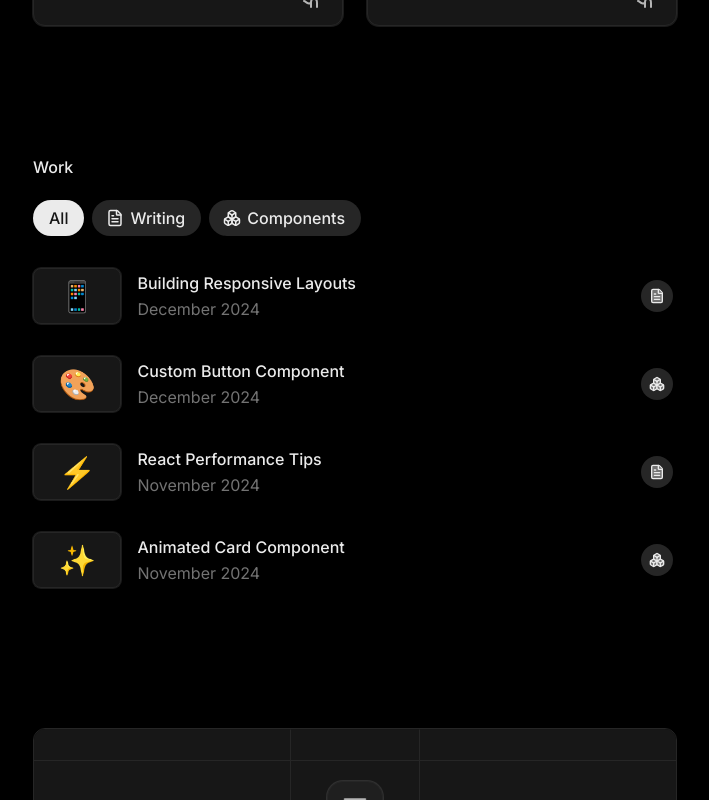
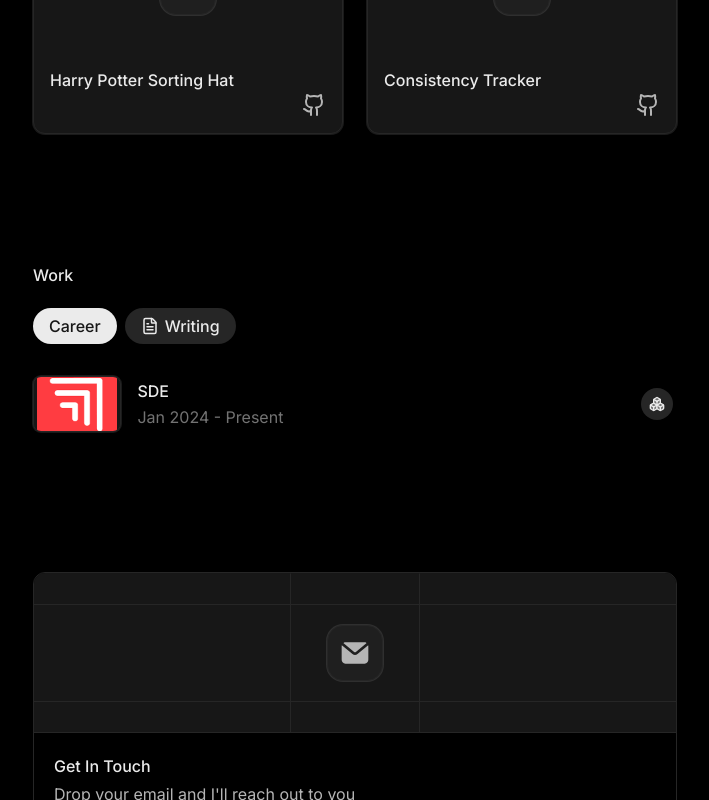
Before and after one commit to archanaprabhat/portfolio-v2, a Next.js app: page / in a window 1280 px wide. Shown: the part 704-1504 px from the top of the page, without its empty margins (285-994 px from the left). Built offline with nearby package versions, Linux system fonts and the light colour scheme.

Commit message:
feat: Add resume download functionality and PDF, update the work section to feature career experience with image previews, and refactor work filter UI and styling.

```diff
--- a/src/app/globals.css
+++ b/src/app/globals.css
@@ -4,7 +4,10 @@
 
 @layer components {
   .project-card {
-    @apply rounded-xl overflow-hidden border border-gray-300 hover:border-gray-400 transition-colors duration-200;
+    @apply relative overflow-hidden rounded-xl border border-gray-300 bg-gray-100 transition-all duration-300 hover:border-gray-400 hover:shadow-lg dark:border-gray-800 dark:bg-gray-900;
+  }
+  .filter-pill {
+    @apply flex h-9 items-center justify-center gap-1.5 rounded-full font-medium px-4;
   }
 }
 
--- a/src/app/page.tsx
+++ b/src/app/page.tsx
@@ -60,7 +60,17 @@ export default function Home() {
         />
       </div>
 
-      {/* Projects Section */}
+      {/* Resume Download Section */}
+      <div className="mt-16 flex w-full justify-center">
+        <a
+          href="/Archana_resume.pdf"
+          download
+          className="inline-flex items-center rounded-lg bg-gray-1200 px-6 py-3 text-sm font-medium text-gray-100 hover:bg-gray-1100 focus:outline-none focus-visible:ring-2 focus-visible:ring-gray-500"
+        >
+          Download My Resume
+        </a>
+      </div>
+      {/* Projects Section Wrapper */}
       <div className="mt-16 w-full sm:mt-32">
         <div className="mb-5 flex w-full items-center font-medium text-gray-1200">
           Projects
@@ -81,6 +91,7 @@ export default function Home() {
         </div>
       </div>
 
+
       {/* Work Section */}
       <WorkSection />
 
--- a/src/components/WorkSection.tsx
+++ b/src/components/WorkSection.tsx
@@ -1,5 +1,6 @@
 "use client";
 
+import Image from "next/image";
 import { useState } from "react";
 import { FileText, Boxes } from "lucide-react";
 
@@ -7,30 +8,29 @@ type WorkItem = {
     id: string;
     title: string;
     date: string;
-    category: "writing" | "component";
+    category: "career" | "writing";
     href: string;
+    target?: "_blank";
     preview: string;
-    previewDark: string;
 };
 
 const workItems: WorkItem[] = [
     {
         id: "1",
-        title: "Building Responsive Layouts",
-        date: "December 2024",
-        category: "writing",
-        href: "#",
-        preview: "📱",
-        previewDark: "📱",
+        title: "SDE",
+        date: "Jan 2024 - Present",
+        category: "career",
+        href: "https://asterisk.ad/",
+        target: "_blank",
+        preview: "/vymo.png",
     },
     {
         id: "2",
         title: "Custom Button Component",
         date: "December 2024",
-        category: "component",
+        category: "writing",
         href: "#",
         preview: "🎨",
-        previewDark: "🎨",
     },
     {
         id: "3",
@@ -39,65 +39,48 @@ const workItems: WorkItem[] = [
         category: "writing",
         href: "#",
         preview: "⚡",
-        previewDark: "⚡",
     },
     {
         id: "4",
         title: "Animated Card Component",
         date: "November 2024",
-        category: "component",
+        category: "writing",
         href: "#",
         preview: "✨",
-        previewDark: "✨",
     },
 ];
 
 export default function WorkSection() {
-    const [filter, setFilter] = useState<"all" | "writing" | "component">("all");
+    const [filter, setFilter] = useState<"career" | "writing">("career");
 
-    const filteredItems = workItems.filter((item) => {
-        if (filter === "all") return true;
-        return item.category === filter;
-    });
+    const filteredItems = workItems.filter((item) => item.category === filter);
 
     return (
         <div className="mt-16 w-full sm:mt-32">
             <div className="mb-5 flex w-full items-center font-medium text-gray-1200">Work</div>
             <div className="mb-5 flex gap-2">
                 <button
-                    aria-label="All"
-                    className={`filter-pill flex h-9 items-center justify-center gap-1.5 rounded-full font-medium px-4 ${filter === "all"
-                            ? "bg-gray-1200 text-gray-100"
-                            : "bg-gray-300 text-gray-1200 hover:bg-gray-400"
+                    aria-label="Career"
+                    className={`filter-pill ${filter === "career"
+                        ? "bg-gray-1200 text-gray-100"
+                        : "bg-gray-300 text-gray-1200 hover:bg-gray-400"
                         }`}
                     type="button"
-                    onClick={() => setFilter("all")}
+                    onClick={() => setFilter("career")}
                 >
-                    All
+                    Career
                 </button>
                 <button
                     aria-label="Writing"
-                    className={`filter-pill flex h-9 items-center justify-center gap-1.5 rounded-full font-medium pr-4 pl-[14px] ${filter === "writing"
-                            ? "bg-gray-1200 text-gray-100"
-                            : "bg-gray-300 text-gray-1200 hover:bg-gray-400"
+                    className={`filter-pill ${filter === "writing"
+                        ? "bg-gray-1200 text-gray-100"
+                        : "bg-gray-300 text-gray-1200 hover:bg-gray-400"
                         }`}
                     type="button"
                     onClick={() => setFilter("writing")}
                 >
                     <FileText className="size-[18px]" />
                     Writing
-                </button>
-                <button
-                    aria-label="Components"
-                    className={`filter-pill flex h-9 items-center justify-center gap-1.5 rounded-full font-medium pr-4 pl-[14px] ${filter === "component"
-                            ? "bg-gray-1200 text-gray-100"
-                            : "bg-gray-300 text-gray-1200 hover:bg-gray-400"
-                        }`}
-                    type="button"
-                    onClick={() => setFilter("component")}
-                >
-                    <Boxes className="size-[18px]" />
-                    Components
                 </button>
             </div>
             <div className="flex flex-col gap-2">
@@ -107,11 +90,21 @@ export default function WorkSection() {
                         aria-label={item.title}
                         className="group -mx-3 flex h-20 items-center justify-center gap-4 rounded-xl py-3 pr-4 pl-3 hover:bg-gray-200"
                         href={item.href}
+                        target={item.target ?? "_blank"}
+                        rel="noopener noreferrer"
                     >
-                        <div className="relative aspect-[158/100] h-full shrink-0 overflow-hidden rounded-lg bg-gray-100 shadow-custom border border-gray-300">
-                            <div className="flex h-full w-full items-center justify-center text-3xl">
-                                {item.preview}
-                            </div>
+                        <div className="relative aspect-[158/100] h-full shrink-0 overflow-hidden rounded-lg bg-gray-100 shadow-custom border border-gray-300 flex items-center justify-center">
+                            {item.preview.startsWith('/') ? (
+                                <Image
+                                    src={item.preview}
+                                    alt={item.title}
+                                    width={80}
+                                    height={50}
+                                    className="object-cover"
+                                />
+                            ) : (
+                                <span className="text-3xl">{item.preview}</span>
+                            )}
                         </div>
                         <div className="flex w-full min-w-0 flex-col items-start justify-center">
                             <span className="w-full truncate font-medium text-gray-1200">{item.title}</span>
```
Also changed, not shown: public/vymo.png (added), 1 other file (tests, documents, lock files or other folders).
